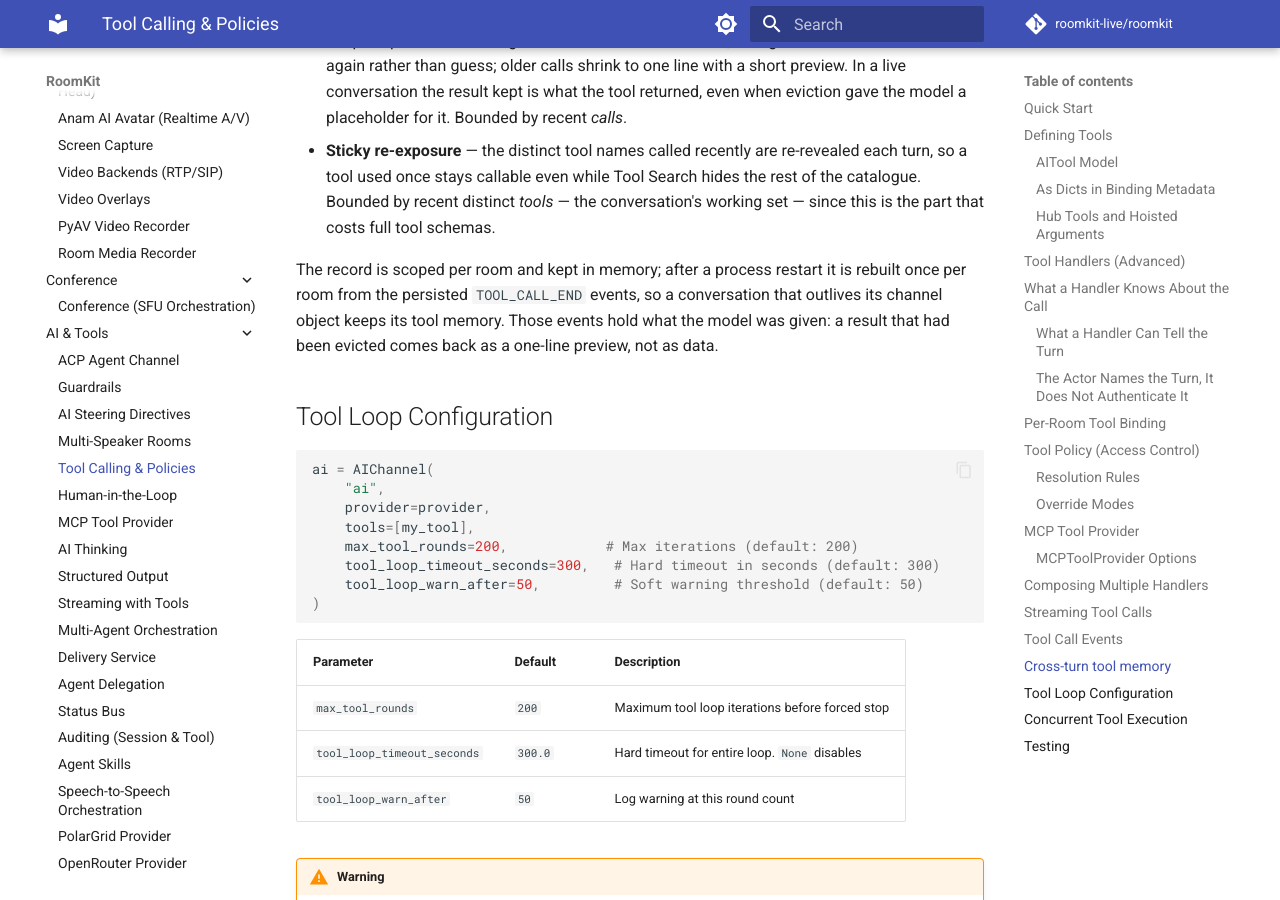
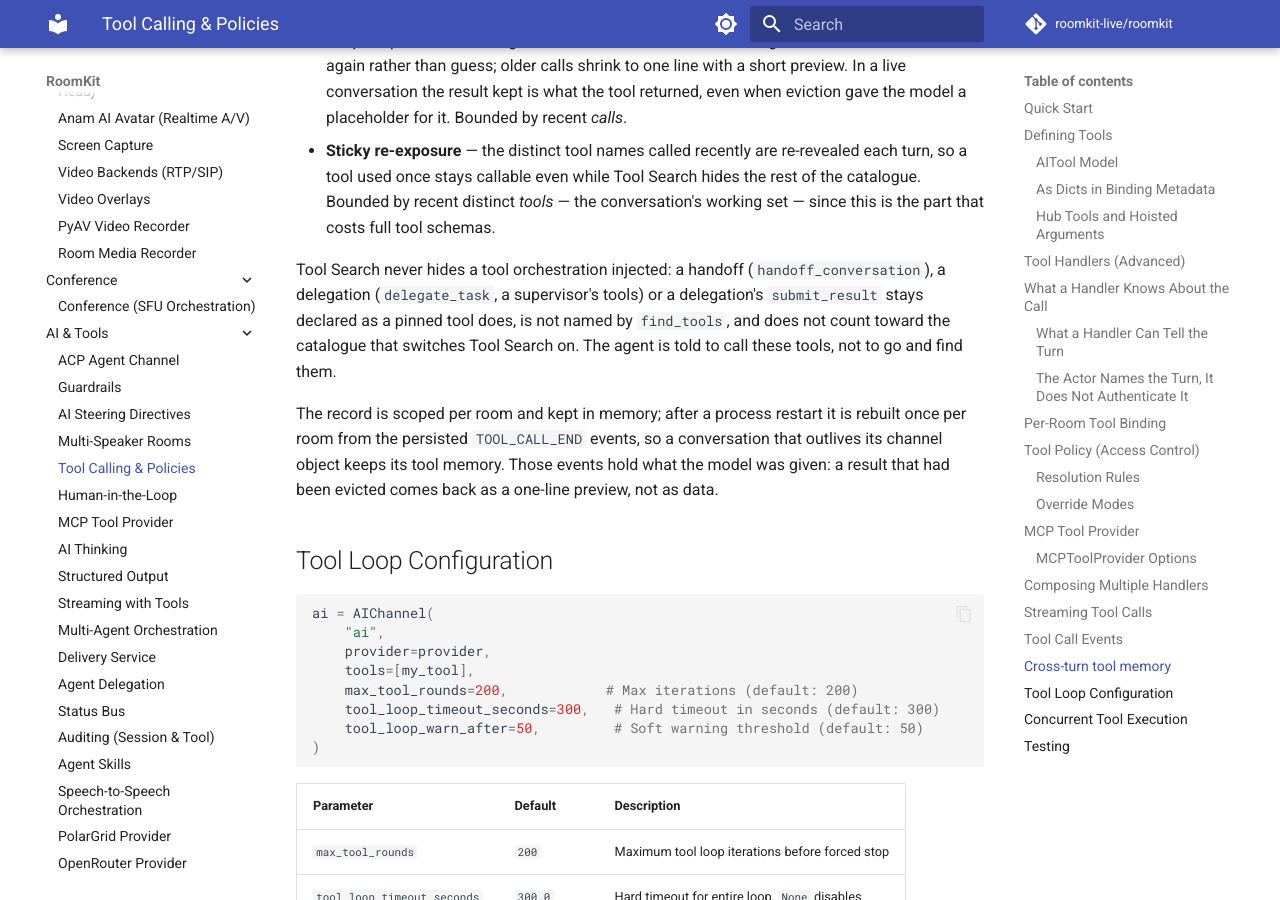
Before and after one commit to roomkit-live/roomkit-docs, an MkDocs documentation site: the page built from docs/guides/tool-calling.md, in a window 1280 px wide and 900 px high, scrolled down 12807 px. Built offline with MkDocs 1.6.1 and Material for MkDocs 9.7.7, drawn with Linux system fonts in a browser that asks for light colours; comment, search, counter and statistics services are not loaded.

Commit message:
docs(tools): Tool Search never hides, names or gates a tool orchestration injected (RMK-277)

```diff
--- a/docs/guides/tool-calling.md
+++ b/docs/guides/tool-calling.md
@@ -555,6 +555,12 @@ tool usage — no configuration needed:
   the conversation's working set — since this is the part that costs full tool
   schemas.
 
+Tool Search never hides a tool orchestration injected: a handoff
+(`handoff_conversation`), a delegation (`delegate_task`, a supervisor's tools)
+or a delegation's `submit_result` stays declared as a pinned tool does, is not
+named by `find_tools`, and does not count toward the catalogue that switches
+Tool Search on. The agent is told to call these tools, not to go and find them.
+
 The record is scoped per room and kept in memory; after a process restart it is
 rebuilt once per room from the persisted `TOOL_CALL_END` events, so a
 conversation that outlives its channel object keeps its tool memory. Those
```
Also changed, not shown: docs/features.md (+2 -2 lines).
